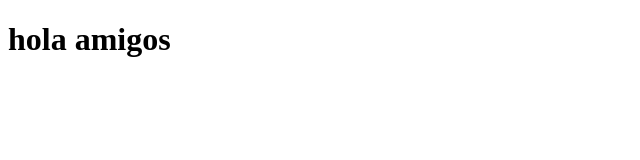
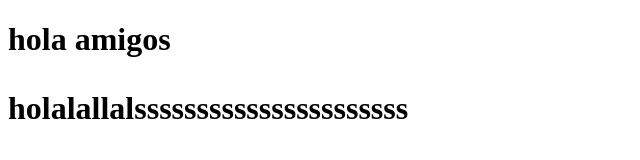
Before and after one commit to alejandro443/practica, a plain HTML site: page index.html in a window 1280 px wide. Shown: the whole page, without its empty margins (0-640 px from the left). Drawn offline with Linux system fonts and the light colour scheme.

Commit message:
modificado

```diff
--- a/index.html
+++ b/index.html
@@ -7,6 +7,7 @@
     <title>Document</title>
 </head>
 <H1>hola amigos
+    <h1><p>holalallalssssssssssssssssssssss</p></h1>
 
 </H1>
 <body>
```
